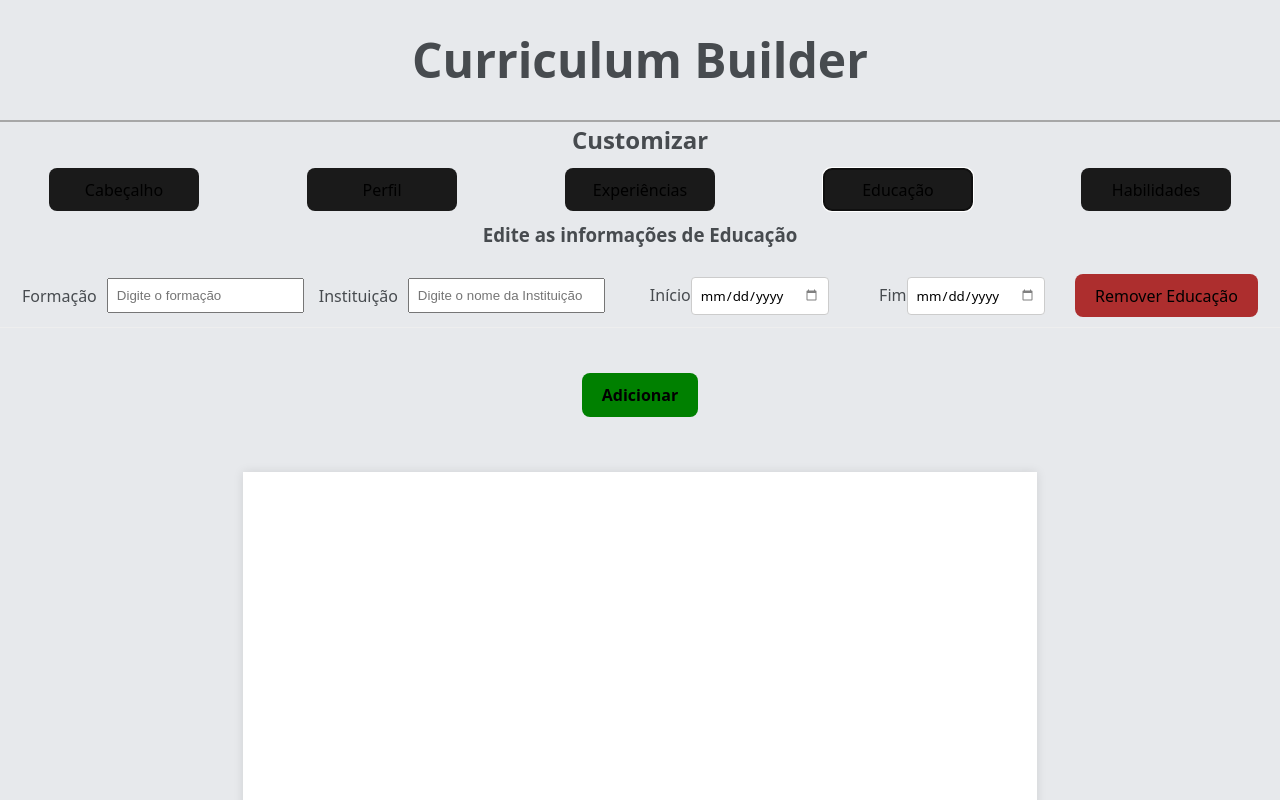
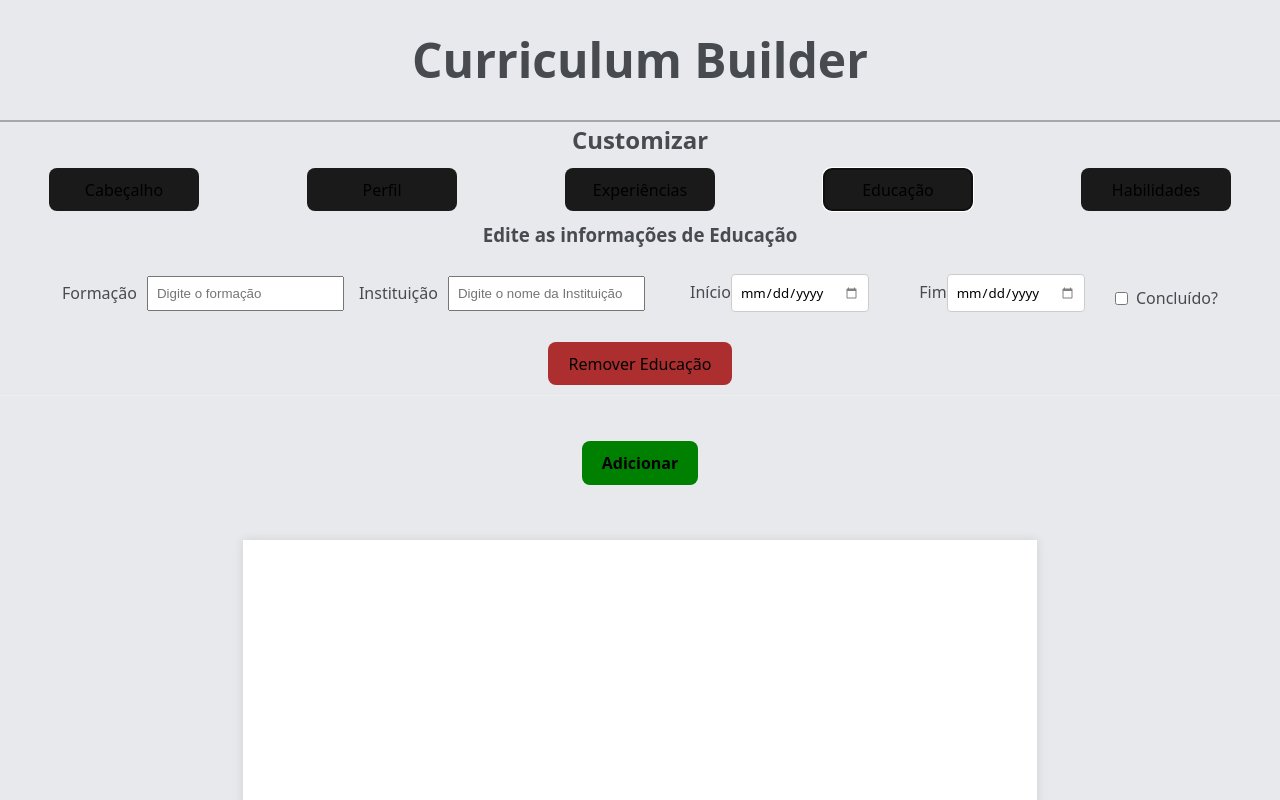
Before and after one commit to GabrielBRQ/curriculum-builder, a React (Vite) app in the folder curriculumBuilder/: page / in a window 1280 px wide. Both pictures are taken after a click on the button "Educação". Shown: the top 800 px of the page. Built offline with nearby package versions, Linux system fonts and the light colour scheme.

Commit message:
add concluido e em andamento para formações

```diff
--- a/curriculumBuilder/src/App.jsx
+++ b/curriculumBuilder/src/App.jsx
@@ -14,7 +14,7 @@ function App() {
     { id: Date.now(), position: "", company: "", startDate: "", endDate: "", description: "" }
   ]);
   const [educationList, setEducationList] = useState([
-    { id: Date.now(), position: "", company: "", startDate: "", endDate: "" }
+    { id: Date.now(), position: "", company: "", startDate: "", endDate: "", complete: false }
   ]);
   const [skillsList, setSkillsList] = useState([
     { id: Date.now(), skill: "" }
@@ -103,7 +103,8 @@ function App() {
         position: "",
         company: "",
         startDate: "",
-        endDate: ""
+        endDate: "",
+        complete: false
       };
       setEducationList([...educationList, newEducation]);
     } else {
--- a/curriculumBuilder/src/components/curriculum/Curriculum.jsx
+++ b/curriculumBuilder/src/components/curriculum/Curriculum.jsx
@@ -129,11 +129,19 @@ export default function Curriculum({
                                         {edu.position}
                                     </h3>
 
-                                    <h3 style={{ fontSize: "0.9rem", color: "#666" }}>
+                                    <h3 style={{ fontSize: "0.9rem", color: "#666", fontWeight: "normal" }}>
                                         {edu.company}
                                         {(edu.startDate || edu.endDate) && (
                                             ` (${formatDate(edu.startDate)} - ${edu.endDate === "Atual" ? "Atual" : formatDate(edu.endDate)})`
                                         )}
+                                        {/* Lógica do status de conclusão */}
+                                        <span style={{
+                                            marginLeft: "8px",
+                                            fontStyle: "italic",
+                                            color: edu.complete ? "#2e7d32" : "#ed6c02" // Verde para concluído, laranja para andamento
+                                        }}>
+                                            • {edu.complete ? "Concluído" : "Em andamento"}
+                                        </span>
                                     </h3>
                                 </div>
                             );
--- a/curriculumBuilder/src/components/edit/Edit.jsx
+++ b/curriculumBuilder/src/components/edit/Edit.jsx
@@ -122,7 +122,7 @@ export default function Edit({
                     <div className="header-inputs">
                         <h3>Edite as informações de perfil</h3>
                         <textarea
-                            id = "profileTextArea"
+                            id="profileTextArea"
                             value={person.profile}
                             onChange={(e) => onPersonChange("profile", e.target.value)}
                             placeholder="Conte um pouco sobre você"
@@ -247,10 +247,22 @@ export default function Edit({
                                     </label>
                                 </div>
 
+                                <div className="status-group" style={{ marginTop: '10px' }}>
+                                    <label style={{ display: 'flex', alignItems: 'center', gap: '8px', cursor: 'pointer' }}>
+                                        <input
+                                            type="checkbox"
+                                            checked={exp.complete || false}
+                                            onChange={(e) => onEducationChange(exp.id, "complete", e.target.checked)}
+                                        />
+                                        Concluído?
+                                    </label>
+                                </div>
+
                                 <button onClick={() => deleteEducation(exp.id)} className="delete-education-btn">
                                     Remover Educação
                                 </button>
                             </div>
+
                         ))}
 
                         <button className="experience-button" onClick={addEducation}>Adicionar</button>
```
